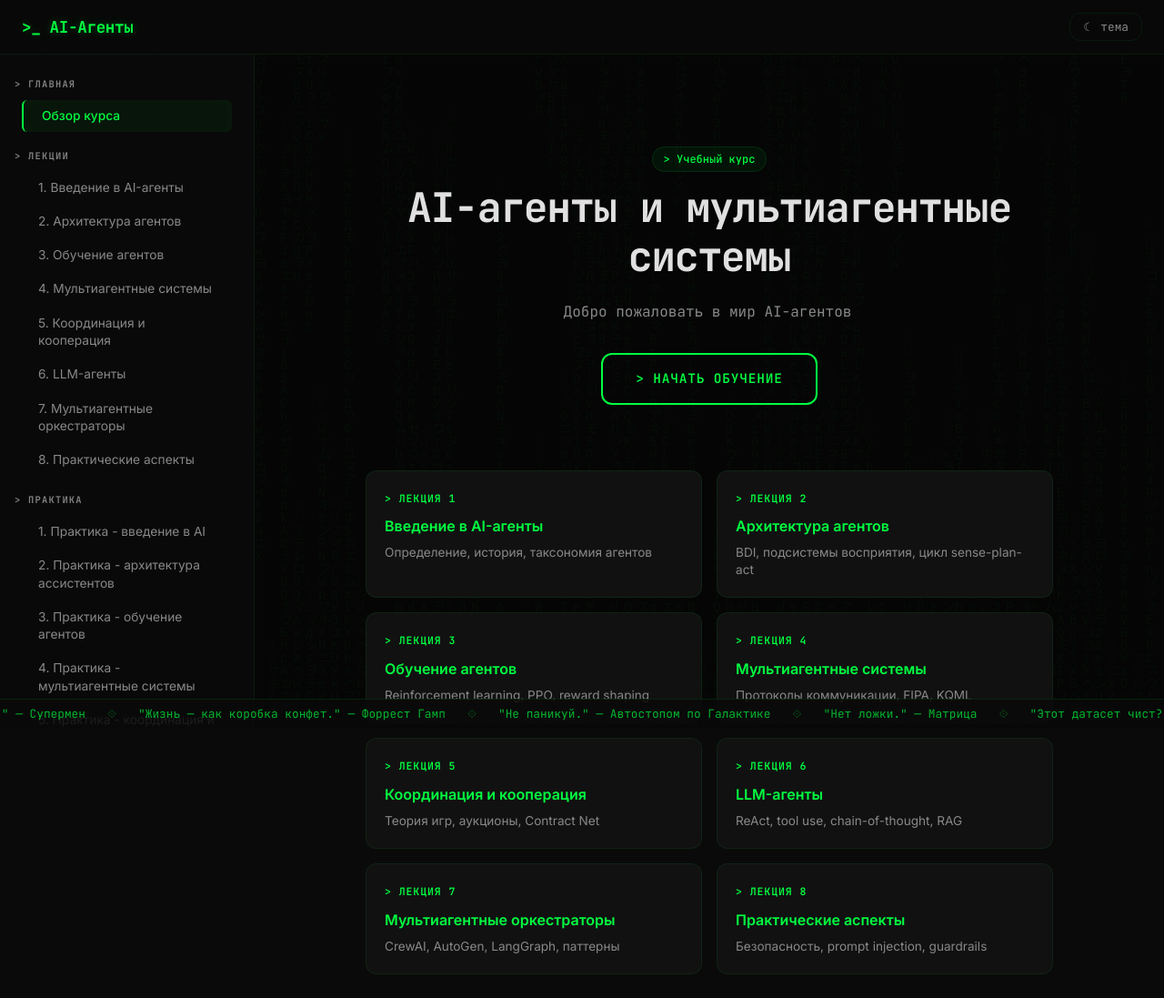
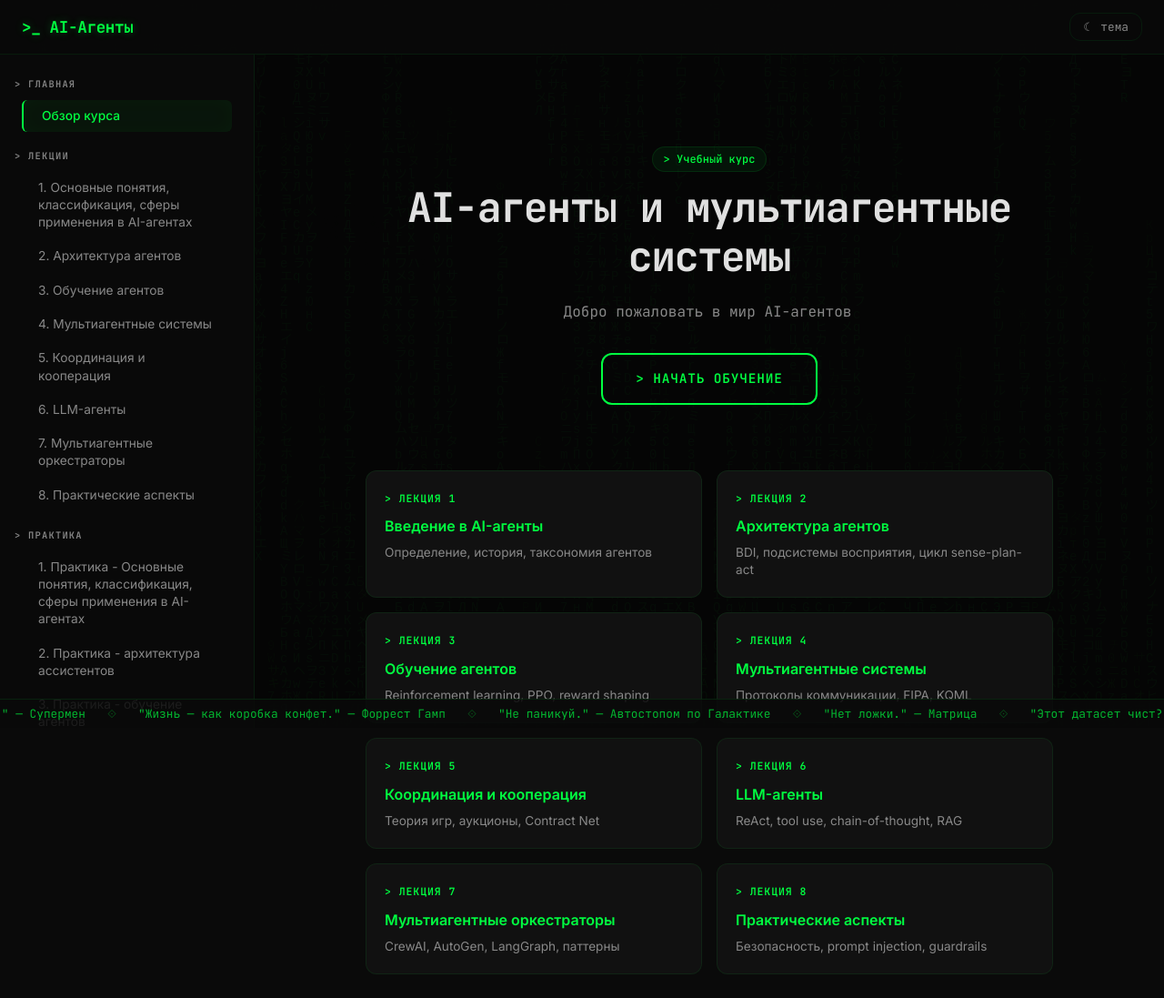
Before and after one commit to artemserdyuk392/course-ai-agents, a plain HTML site: page index.html in a window 1280 px wide. Shown: the top 1097 px of the page at 91% size. Drawn offline with Linux system fonts and the light colour scheme.

Commit message:
Update index.html

```diff
--- a/index.html
+++ b/index.html
@@ -34,7 +34,7 @@
     </div>
     <div class="sidebar-section">
       <div class="sidebar-title">&gt; Лекции</div>
-      <a href="#lecture-1" class="sidebar-link" data-page="lecture-1">1. Введение в AI-агенты</a>
+      <a href="#lecture-1" class="sidebar-link" data-page="lecture-1">1. Основные понятия, классификация, сферы применения в AI-агентах</a>
       <a href="#lecture-2" class="sidebar-link" data-page="lecture-2">2. Архитектура агентов</a>
       <a href="#lecture-3" class="sidebar-link" data-page="lecture-3">3. Обучение агентов</a>
       <a href="#lecture-4" class="sidebar-link" data-page="lecture-4">4. Мультиагентные системы</a>
@@ -45,7 +45,7 @@
     </div>
     <div class="sidebar-section">
       <div class="sidebar-title">&gt; Практика</div>
-      <a href="#practice-1" class="sidebar-link" data-page="practice-1">1. Практика - введение в AI</a>
+      <a href="#practice-1" class="sidebar-link" data-page="practice-1">1. Практика - Основные понятия, классификация, сферы применения в AI-агентах</a>
       <a href="#practice-2" class="sidebar-link" data-page="practice-2">2. Практика - архитектура ассистентов</a>
       <a href="#practice-3" class="sidebar-link" data-page="practice-3">3. Практика - обучение агентов</a>
       <a href="#practice-4" class="sidebar-link" data-page="practice-4">4. Практика - мультиагентные системы</a>
```
